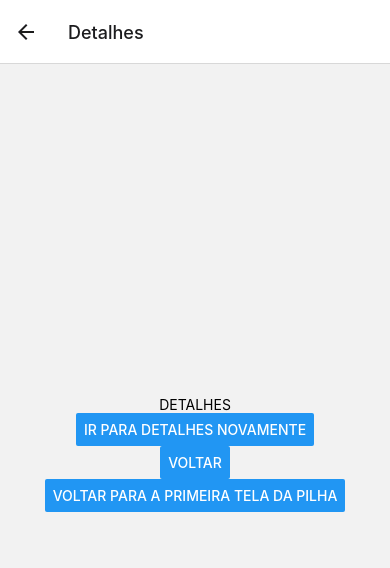
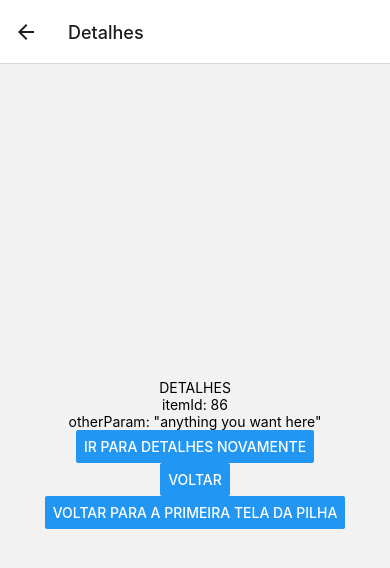
Before and after one commit to kazuuu/2tdss2023, a React Native app in the folder FiapApp/: screen / in a window 390 px wide. Both pictures are taken after a click on the button "IR PARA DETALHES". Shown: the top 568 px of the page. Built offline with nearby package versions, Linux system fonts and the light colour scheme.

Commit message:
react navigation part6 stack params

```diff
--- a/FiapApp/App.js
+++ b/FiapApp/App.js
@@ -25,16 +25,23 @@
       <Text>HOME</Text>
       <Button
         title='Ir Para Detalhes'
-        onPress={() => navigation.navigate("Detalhes")}
+        onPress={() => navigation.navigate("Detalhes", {
+          itemId: 86,
+          otherParam: 'anything you want here',
+        })}
       />
     </View>
   );
 }
 
-function DetalhesScreen({ navigation }) {
+function DetalhesScreen({ route, navigation }) {
+  const { itemId, otherParam } = route.params;
+
   return (
     <View style={{flex: 1, alignItems: 'center', justifyContent: 'center'}}>
       <Text>DETALHES</Text>
+      <Text>itemId: {JSON.stringify(itemId)}</Text>
+      <Text>otherParam: {JSON.stringify(otherParam)}</Text>
       <Button
         title='Ir Para Detalhes novamente'
         onPress={() => navigation.push("Detalhes")}
```
